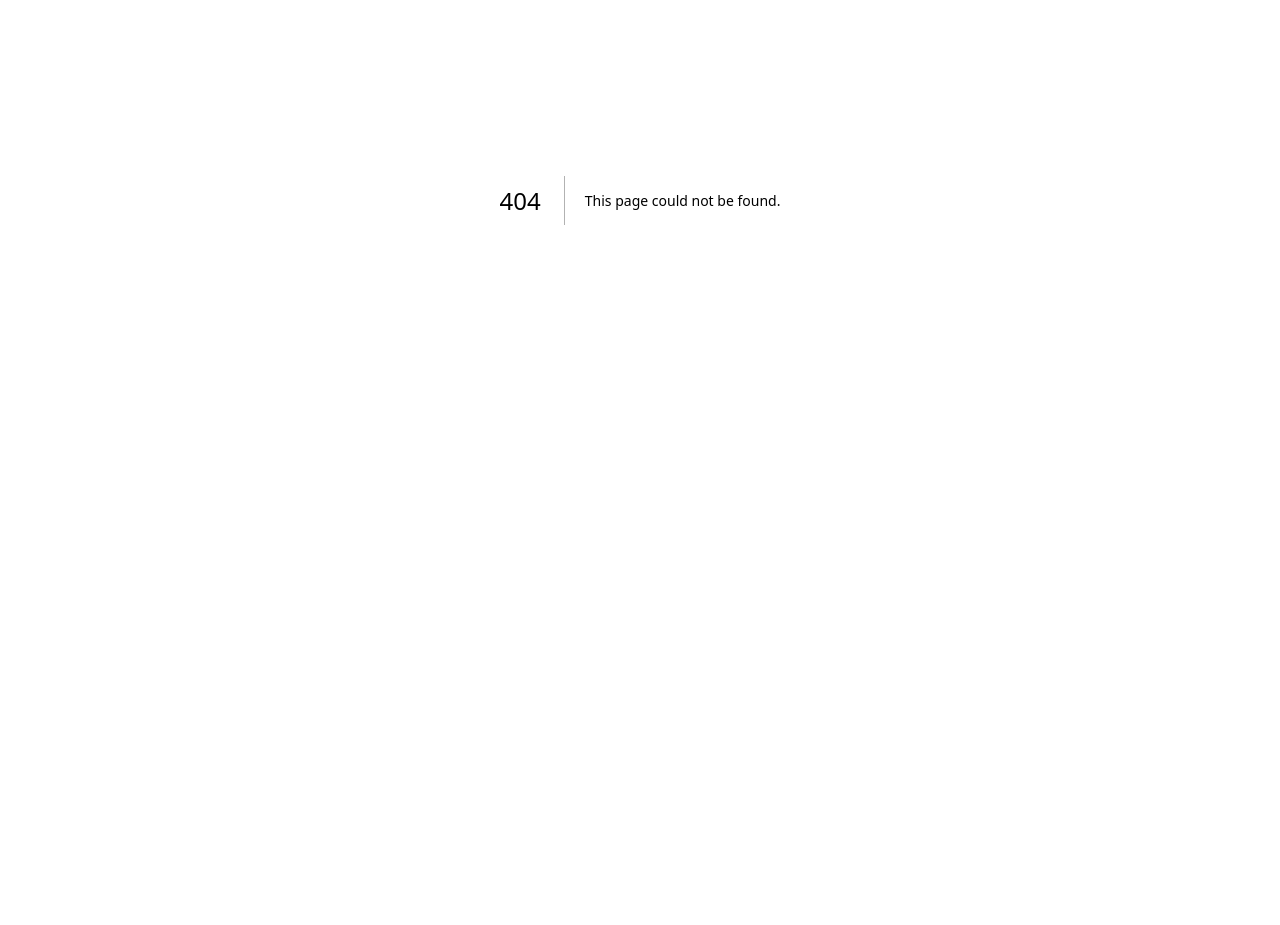
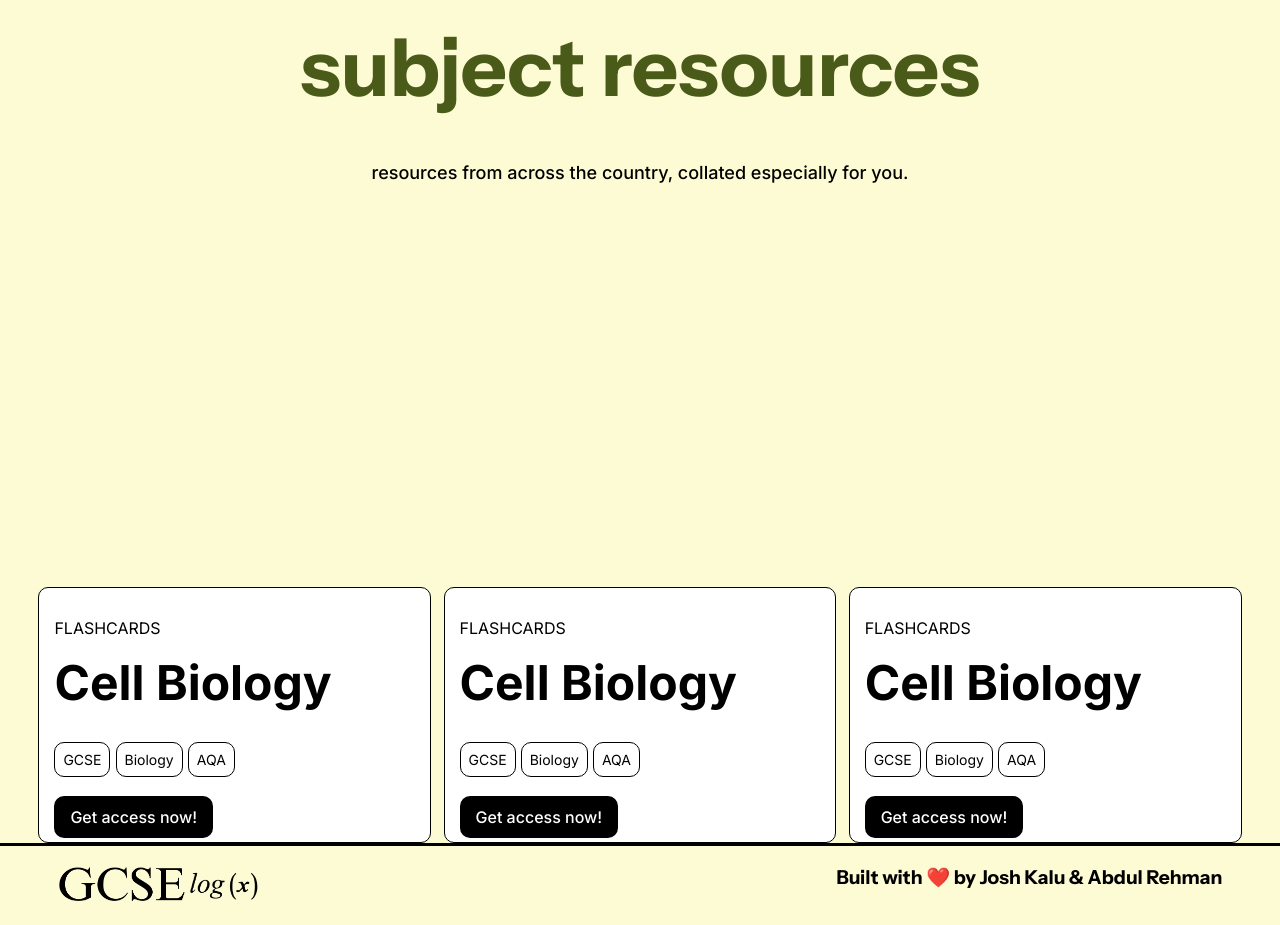
Before and after one commit to githubfan/gcselog, a Next.js app: page /subjects in a window 1280 px wide. Before the commit this address had no page. Shown: the part 200-1125 px from the top of the page. Before the commit the page ends 800 px from the top, so only its background shows below. Built offline with nearby package versions, Linux system fonts and the light colour scheme.

Commit message:
Basic Cards for Subjects, based off using the json file to populate values

```diff
--- a/jsconfig.json
+++ b/jsconfig.json
@@ -1,7 +1,8 @@
 {
   "compilerOptions": {
+    "baseUrl": "src",
     "paths": {
-      "@/*": ["./src/*"]
+      "@/*": ["*"]
     }
   }
 }
--- /dev/null
+++ b/public/gcse_log_json.json
@@ -0,0 +1,34 @@
+[
+  {
+    "Resource Type": "Flashcards",
+    "Resource Title": "Cell Biology",
+    "Study Level": "GCSE",
+    "Subject": "Biology",
+    "Exam Board": "AQA",
+    "Link": "https://quizlet.com/gb/256416471/1-aqa-gcse-biology-cell-biology-flash-cards/",
+    "Resource Author": "Abdul Rehman",
+    "Average Rating": 4.5
+  },
+
+  {
+    "Resource Type": "Flashcards",
+    "Resource Title": "Cell Biology",
+    "Study Level": "GCSE",
+    "Subject": "Biology",
+    "Exam Board": "AQA",
+    "Link": "https://quizlet.com/gb/256416471/1-aqa-gcse-biology-cell-biology-flash-cards/",
+    "Resource Author": "Abdul Rehman",
+    "Average Rating": 4.5
+  },
+
+  {
+   "Resource Type": "Flashcards",
+    "Resource Title": "Cell Biology",
+    "Study Level": "GCSE",
+    "Subject": "Biology",
+    "Exam Board": "AQA",
+    "Link": "https://quizlet.com/gb/256416471/1-aqa-gcse-biology-cell-biology-flash-cards/",
+    "Resource Author": "Abdul Rehman",
+    "Average Rating": 4.5
+  }
+]
--- /dev/null
+++ b/src/app/components/footer/footer-styling.css
@@ -0,0 +1,24 @@
+
+/* Footer Styling */
+.homepage-footer {
+    display: flex;
+    justify-content: space-between;
+    padding: 1em 3em;
+    border-top: #000 solid;
+    font-family: 'Instrument Sans', sans-serif;
+    font-weight: 700;
+    font-size: larger;
+  }
+
+  /* Responsive Footer */
+  @media (max-width: 1055px) {
+    footer {
+      display: flex;
+      flex-direction: column;
+      justify-content: center;
+      align-items: center;
+      gap: 30px;
+      text-align: center;
+    }
+
+  }
--- /dev/null
+++ b/src/app/components/footer/footer.js
@@ -0,0 +1,12 @@
+import "./footer-styling.css"
+
+const Footer = () => {
+    return (
+        <footer className="homepage-footer">
+        <img className="logo" src="GCSE Log Logo.png" alt="GCSE Log Logo" />
+        <p>Built with ❤️ by Josh Kalu & Abdul Rehman  </p>
+        </footer>
+    )
+}
+
+export default Footer
--- /dev/null
+++ b/src/app/components/subject_cards/subject_card.js
@@ -0,0 +1,51 @@
+"use client";
+import { useEffect, useState } from "react";
+import "./subject_cards-styling.css";
+
+const SubjectCards = () => {
+  const [resources, setResources] = useState([]);
+
+  useEffect(() => {
+    const fetchResources = async () => {
+      try {
+        const response = await fetch("gcse_log_json.json"); // Fetching Json File
+        const data = await response.json(); // Setting Json File equal to data
+        setResources(data); // Update the state with the Json File
+      } catch (error) {
+        console.error("Error fetching JSON file:", error); // Error message if Json File is not fetched
+      }
+    };
+
+    fetchResources();
+  }, []); // Empty array to ensure that the effect runs only once
+
+  return ( // Displaying the resources in a card format
+    <div className="cards-container">
+      {resources.length === 0 ? (
+        <p>Loading resources...</p> // Fallback message while loading data
+      ) : (
+
+
+        resources.map((resource, index) => (
+          <div key={index} className="card">
+            <p className="resourceType">{resource["Resource Type"]}</p>
+            <h3 className="resourceTitle">{resource["Resource Title"]}</h3>
+
+            <div className="tags">
+              <p className="tag studyLevel">{resource["Study Level"]}</p>
+              <p className="tag subject">{resource["Subject"]}</p>
+              <p className="tag examBoard">{resource["Exam Board"]}</p>
+            </div>
+            <p className="author">{resource["Author"]}</p>
+            <a href={resource["Link"]} target="_blank" rel="noopener noreferrer" className="accessButton">
+                Get access now!
+            </a>
+
+          </div>
+        ))
+      )}
+    </div>
+  );
+};
+
+export default SubjectCards;
--- /dev/null
+++ b/src/app/components/subject_cards/subject_cards-styling.css
@@ -0,0 +1,47 @@
+.cards-container {
+    display: flex;
+    justify-content: space-between;
+    padding: 0 3%;
+}
+.card {
+    font-family: 'Inter', sans-serif;
+    background-color: white;
+    border-radius: 10px;
+    border: 1px solid #000;
+    padding: 15px;
+    width: 30%;
+}
+
+.resourceType {
+    text-transform: uppercase;
+    margin: 15px 0 ;
+}
+
+.resourceTitle {
+    font-size: 3em;
+    font-weight: 700;
+}
+
+.tags {
+    display: flex;
+    align-items: center;
+    justify-content: space-between;
+    width: 50%;
+    margin: 30px 0;
+}
+
+.tag {
+    border-radius: 10px;
+    border: 1px solid #000;
+    padding: 0.5rem;
+    font-size: 14px;
+}
+
+.accessButton {
+    text-decoration: none;
+    background-color: #000;
+    border-radius: 10px;
+    color: white;
+    font-weight: 500;
+    padding: 0.7rem 1rem;
+}
--- a/src/app/globals.css
+++ b/src/app/globals.css
@@ -168,27 +168,3 @@ body {
   padding-right: 10%;
   text-align: center;
 }
-
-/* Footer Styling */
-.homepage-footer {
-  display: flex;
-  justify-content: space-between;
-  padding: 1em 3em;
-  border-top: #000 solid;
-  font-family: 'Instrument Sans', sans-serif;
-  font-weight: 700;
-  font-size: larger;
-}
-
-/* Responsive Footer */
-@media (max-width: 1055px) {
-  footer {
-    display: flex;
-    flex-direction: column;
-    justify-content: center;
-    align-items: center;
-    gap: 30px;
-    text-align: center;
-  }
-
-}
--- a/src/app/page.js
+++ b/src/app/page.js
@@ -2,6 +2,7 @@ import Link from "next/link";
 import Image from "next/image";
 import styles from "./globals.css";
 import Navbar from "./components/navigation/navbar"
+import Footer from "./components/footer/footer";
 import HomepageCard from "./components/cards/homepage-card";
 import ResourcesCard from "./components/cards/resources-card";
 
@@ -60,10 +61,7 @@ export default function Home() {
         <Link href="" className="purpBtn subResBtn">Submit a Resource</Link>
         </section>
 
-        <footer className="homepage-footer">
-        <img className="logo" src="GCSE Log Logo.png" alt="GCSE Log Logo" />
-        <p>Built with ❤️ by Josh Kalu & Abdul Rehman  </p>
-        </footer>
+        <Footer/>
     </div>
   );
 }
--- /dev/null
+++ b/src/app/subjects/page.js
@@ -0,0 +1,25 @@
+"use client";
+import Link from "next/link";
+import Image from "next/image";
+import Navbar from "../components/navigation/navbar"
+import Footer from "../components/footer/footer";
+import HomepageCard from "../components/cards/homepage-card";
+import ResourcesCard from "../components/cards/resources-card";
+import styles from "../globals.css"
+import SubjectCards from "../components/subject_cards/subject_card";
+
+export default function Subjects(){
+    return (
+        <div>
+        <Navbar />
+        <header className="homepage-header">
+            <h1 className="header-title">subject resources</h1>
+            <p className="header-desc">resources from across the country, collated especially for you.</p>
+        </header>
+        <SubjectCards />
+        <Footer />
+        </div>
+
+
+   )
+}
```
Also changed, not shown: package.json (+6 -4 lines), 2 other files (tests, documents, lock files or other folders).
